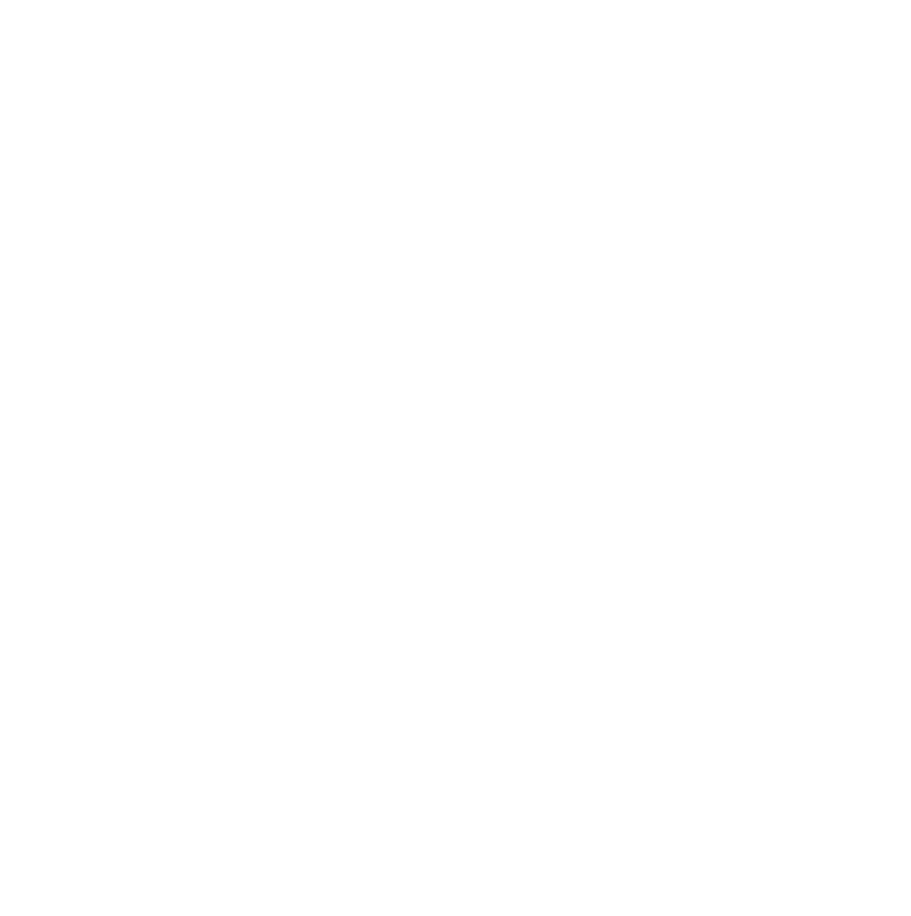
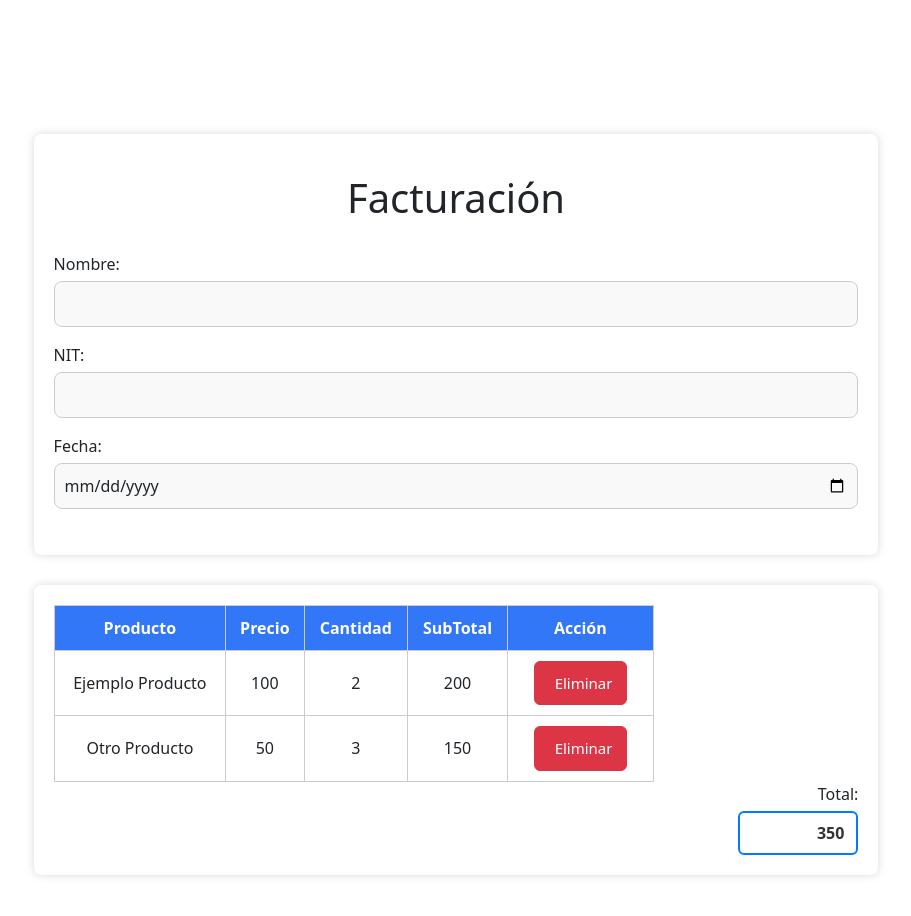
Before and after one commit to Rojas22bt/PuntoVenta, a React (Vite) app: page /facturacion in a window 1280 px wide. Shown: the part 140-1056 px from the top of the page, without its empty margins (184-1095 px from the left). Before the commit the page ends 800 px from the top, so only its background shows below. Built offline with nearby package versions, Linux system fonts and the light colour scheme.

Commit message:
Facutracion y Usuario

```diff
--- a/src/componentes/Css/FacturacionPage.css
+++ b/src/componentes/Css/FacturacionPage.css
@@ -0,0 +1,76 @@
+.conteinerFacturacion {
+    padding: 17%;
+}
+
+.boxFacturacion {
+    padding: 20px;
+    margin-bottom: 30px;
+    box-shadow: 0 0 10px rgba(0, 0, 0, 0.15);
+    border-radius: 8px;
+    background-color: #fff;
+}
+
+.facturacionTitle h1 {
+    margin-bottom: 20px;
+}
+
+.datosFacturacion {
+    padding: 10px 0;
+}
+
+.mb-3 {
+    margin-bottom: 15px;
+}
+
+.form-control {
+    width: 100%;
+    padding: 8px;
+    font-size: 14px;
+    margin-top: 5px;
+    box-sizing: border-box;
+}
+
+.boxTabla {
+    padding: 20px;
+    box-shadow: 0 0 10px rgba(0, 0, 0, 0.15);
+    border-radius: 8px;
+    background-color: #fff;
+}
+
+.tablaScroll {
+    overflow-x: auto;
+    width: 100%;
+}
+
+.tablaFacturacion {
+    min-width: 600px;
+}
+
+.tablaFacturacion th {
+    background-color: rgb(50, 119, 247);
+    color: white;
+}
+
+.tablaFacturacion th,
+.tablaFacturacion td {
+    border: 1px solid #ccc;
+    padding: 10px;
+    text-align: center;
+}
+
+.totalTabla {
+    text-align: right;
+    font-size: 16px;
+    font-weight: bold;
+}
+
+.inputTotal {
+    padding: 8px 12px;
+    font-size: 16px;
+    border: 2px solid #007bff;
+    border-radius: 6px;
+    color: #333;
+    width: 120px;
+    font-weight: bold;
+    text-align: right;
+}
--- a/src/componentes/Css/UsuarioPage.css
+++ b/src/componentes/Css/UsuarioPage.css
@@ -90,3 +90,22 @@
   .botones-formulario .btn {
     width: 48%;
   }
+  .filtros-horizontal {
+    width: 100%;
+    display: flex;
+    flex-wrap: wrap;
+    gap: 10px;
+    align-items: center;
+    justify-content: space-between;
+    margin-bottom: 20px;
+  }
+  .filtros-horizontal button{
+    font-size: 17px;
+    margin-top: 10px;
+  }
+
+  .filtros-horizontal input,
+  .filtros-horizontal select {
+    flex: 1 1 18%;
+    min-width: 150px;
+  }
--- a/src/componentes/Pages/PaqueteUsuario/UsuarioPage.jsx
+++ b/src/componentes/Pages/PaqueteUsuario/UsuarioPage.jsx
@@ -4,7 +4,7 @@
 
 function UsuarioPage() {
   const { usuarios, roles } = useAuth();
-
+  const [filtroLetra, setFiltroLetra] = useState('');
   const [editIndex, setEditIndex] = useState(null);
   const [formData, setFormData] = useState({
     nombre: '',
@@ -17,6 +17,9 @@
   });
 
   const [filtroCorreo, setFiltroCorreo] = useState('');
+  const [filtroSexo, setFiltroSexo] = useState('');
+  const [filtroEstado, setFiltroEstado] = useState('');
+  const [refreshKey, setRefreshKey] = useState(0); // Forzamos renderizado con refresh
 
   const handleEdit = (index) => {
     const usuario = usuarios[index];
@@ -41,6 +44,7 @@
     e.preventDefault();
     console.log("Usuario editado:", formData);
     setEditIndex(null);
+    setRefreshKey((prev) => prev + 1); // Actualizamos tabla
   };
 
   const handleCancel = () => {
@@ -56,17 +60,71 @@
     });
   };
 
+  const handleRefresh = () => {
+    setFiltroCorreo('');
+    setFiltroSexo('');
+    setFiltroEstado('');
+    setRefreshKey((prev) => prev + 1); // Forzar refresh de la tabla
+  };
+
+  const usuariosFiltrados = usuarios
+  .filter((u) =>
+    u.correo.toLowerCase().includes(filtroCorreo.toLowerCase())
+  )
+  .filter((u) => (filtroSexo ? u.sexo === filtroSexo : true))
+  .filter((u) =>
+    filtroEstado !== '' ? u.estado === (filtroEstado === 'true') : true
+  )
+  .filter((u) =>
+    filtroLetra ? u.nombre.toUpperCase().startsWith(filtroLetra) : true
+  );
+
+
   return (
     <div className="usuario-container">
-      <div className="titulo-busqueda">
       <h1>Lista de Usuarios</h1>
+
+      <div className="filtros-horizontal">
   <input
     type="text"
-          className="form-control buscador-gmail"
+    className="form-control"
     placeholder="Buscar por Gmail"
     value={filtroCorreo}
     onChange={(e) => setFiltroCorreo(e.target.value)}
   />
+
+  <input
+    type="text"
+    className="form-control"
+    placeholder="Buscar por letra (A-Z)"
+    maxLength="1"
+    value={filtroLetra}
+    onChange={(e) => setFiltroLetra(e.target.value.toUpperCase())}
+  />
+
+  <select
+    className="form-control"
+    value={filtroSexo}
+    onChange={(e) => setFiltroSexo(e.target.value)}
+  >
+    <option value="">Todos los sexos</option>
+    <option value="M">Masculino</option>
+    <option value="F">Femenino</option>
+  </select>
+
+  <select
+    className="form-control"
+    value={filtroEstado}
+    onChange={(e) => setFiltroEstado(e.target.value)}
+  >
+    <option value="">Todos los estados</option>
+    <option value="true">Activo</option>
+    <option value="false">Inactivo</option>
+  </select>
+
+  <button className="btn btn-primary w-50" onClick={handleRefresh}>
+    Refrescar
+  </button>
 </div>
 
       {editIndex !== null && (
@@ -74,26 +132,66 @@
           <h3>Editar Usuario</h3>
           <form onSubmit={handleSubmit}>
             <label>Nombre</label>
-            <input type="text" name="nombre" className="form-control" value={formData.nombre} onChange={handleChange} required />
+            <input
+              type="text"
+              name="nombre"
+              className="form-control"
+              value={formData.nombre}
+              onChange={handleChange}
+              required
+            />
 
             <label>Correo</label>
-            <input type="email" name="correo" className="form-control" value={formData.correo} onChange={handleChange} required />
+            <input
+              type="email"
+              name="correo"
+              className="form-control"
+              value={formData.correo}
+              onChange={handleChange}
+              required
+            />
 
             <label>Telefono</label>
-            <input type="text" name="telefono" className="form-control" value={formData.telefono} onChange={handleChange} required />
+            <input
+              type="text"
+              name="telefono"
+              className="form-control"
+              value={formData.telefono}
+              onChange={handleChange}
+              required
+            />
 
             <label>Fecha de nacimiento</label>
-            <input type="date" name="fecha_nacimiento" className="form-control" value={formData.fecha_nacimiento} onChange={handleChange} required />
+            <input
+              type="date"
+              name="fecha_nacimiento"
+              className="form-control"
+              value={formData.fecha_nacimiento}
+              onChange={handleChange}
+              required
+            />
 
             <label>Género</label>
-            <select name="sexo" className="form-control" value={formData.sexo} onChange={handleChange} required>
+            <select
+              name="sexo"
+              className="form-control"
+              value={formData.sexo}
+              onChange={handleChange}
+              required
+            >
               <option value="">Seleccione sexo</option>
               <option value="M">Masculino</option>
               <option value="F">Femenino</option>
             </select>
 
             <label>Tipo de rol</label>
-            <select name="rol" className="form-control" value={formData.rol} onChange={handleChange} required>
+            <select
+              name="rol"
+              className="form-control"
+              value={formData.rol}
+              onChange={handleChange}
+              required
+            >
               <option value="">Seleccione rol</option>
               {roles.map((rol) => (
                 <option key={rol.id} value={rol.id}>
@@ -103,14 +201,28 @@
             </select>
 
             <label>Estado del usuario</label>
-            <select name="estado" className="form-control" value={formData.estado} onChange={handleChange} required>
+            <select
+              name="estado"
+              className="form-control"
+              value={formData.estado}
+              onChange={handleChange}
+              required
+            >
               <option value={true}>Activo</option>
               <option value={false}>Inactivo</option>
             </select>
 
             <div className="botones-formulario">
-              <button type="submit" className="btn btn-primary">Guardar Cambios</button>
-              <button type="button" className="btn btn-danger" onClick={handleCancel}>Cancelar Cambios</button>
+              <button type="submit" className="btn btn-primary">
+                Guardar Cambios
+              </button>
+              <button
+                type="button"
+                className="btn btn-danger"
+                onClick={handleCancel}
+              >
+                Cancelar Cambios
+              </button>
             </div>
           </form>
         </div>
@@ -132,10 +244,8 @@
             </tr>
           </thead>
           <tbody>
-            {Array.isArray(usuarios) && usuarios.length > 0 ? (
-              usuarios
-                .filter((u) => u.correo.toLowerCase().includes(filtroCorreo.toLowerCase()))
-                .map((usuario, index) => (
+            {Array.isArray(usuariosFiltrados) && usuariosFiltrados.length > 0 ? (
+              usuariosFiltrados.map((usuario, index) => (
                 <tr key={usuario.id}>
                   <td>{usuario.id}</td>
                   <td>{usuario.nombre}</td>
@@ -146,7 +256,12 @@
                   <td>{roles.find((r) => r.id === usuario.rol)?.nombre || usuario.rol}</td>
                   <td>{usuario.estado ? 'Activo' : 'Inactivo'}</td>
                   <td>
-                      <button onClick={() => handleEdit(index)} className="btn btn-warning">Editar</button>
+                    <button
+                      onClick={() => handleEdit(index)}
+                      className="btn btn-warning"
+                    >
+                      Editar
+                    </button>
                   </td>
                 </tr>
               ))
--- a/src/componentes/Pages/PaqueteVenta/FacturacionPage.jsx
+++ b/src/componentes/Pages/PaqueteVenta/FacturacionPage.jsx
@@ -1,10 +1,77 @@
-import React from 'react'
-import '../../Css/FacturacionPage.css'
+import React, { useState } from 'react';
+import '../../Css/FacturacionPage.css';
 
 function FacturacionPage() {
+  const [productos, setProductos] = useState([
+    { nombre: 'Ejemplo Producto', precio: 100, cantidad: 2 },
+    { nombre: 'Otro Producto', precio: 50, cantidad: 3 }
+  ]);
+
+  const eliminarProducto = (index) => {
+    const nuevosProductos = [...productos];
+    nuevosProductos.splice(index, 1);
+    setProductos(nuevosProductos);
+  };
+
+  const calcularTotal = () => {
+    return productos.reduce((acc, prod) => acc + prod.precio * prod.cantidad, 0);
+  };
+
   return (
-    <div>FacturacionPage</div>
-  )
+    <div className='conteinerFacturacion'>
+      <div className='boxFacturacion'>
+        <h1>Facturación</h1>
+        <div className='datosFacturacion'>
+          <div className="mb-3">
+            <label>Nombre:</label>
+            <input type="text" className="form-control" />
+          </div>
+          <div className="mb-3">
+            <label>NIT:</label>
+            <input type="number" className="form-control" />
+          </div>
+          <div className="mb-3">
+            <label>Fecha:</label>
+            <input type="date" className="form-control" />
+          </div>
+        </div>
+      </div>
+
+      <div className='boxTabla'>
+  <div className='tablaScroll'>
+    <table className='tablaFacturacion'>
+      <thead>
+        <tr>
+          <th>Producto</th>
+          <th>Precio</th>
+          <th>Cantidad</th>
+          <th>SubTotal</th>
+          <th>Acción</th>
+        </tr>
+      </thead>
+      <tbody>
+        {productos.map((prod, index) => (
+          <tr key={index}>
+            <td>{prod.nombre}</td>
+            <td>{prod.precio}</td>
+            <td>{prod.cantidad}</td>
+            <td>{prod.precio * prod.cantidad}</td>
+            <td>
+              <button className="btn btn-danger" onClick={() => eliminarProducto(index)}>Eliminar</button>
+            </td>
+          </tr>
+        ))}
+      </tbody>
+    </table>
+  </div>
+  <div className='totalTabla'>
+    <label>Total:</label>
+    <input type="text" readOnly className='inputTotal' value={calcularTotal()} />
+  </div>
+</div>
+
+    </div>
+  );
 }
 
-export default FacturacionPage
+export default FacturacionPage;
```
Lines whose indentation alone changed are shown as unchanged.
